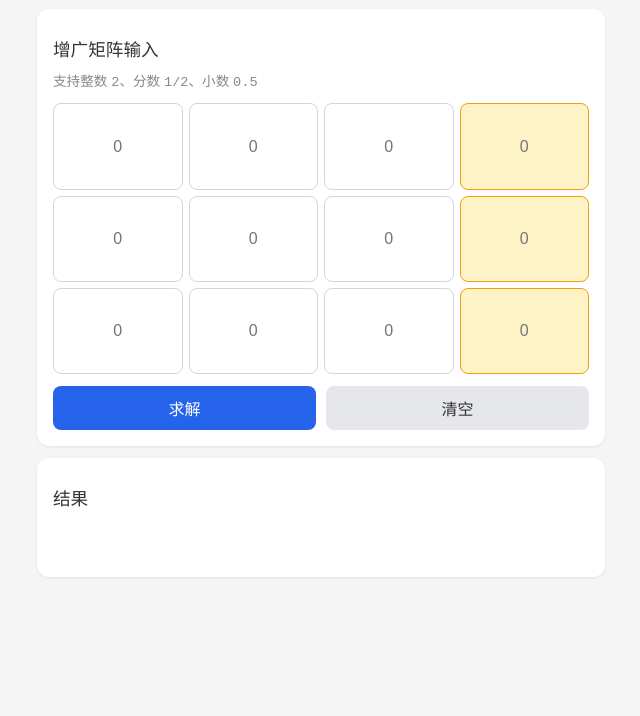
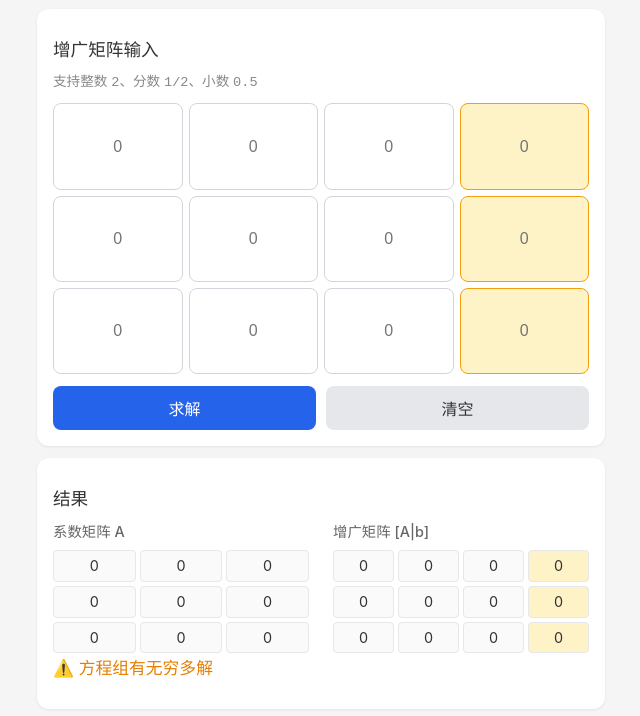
Before and after one commit to adfihasd/Counter, a plain HTML site: page index.html in a window 1280 px wide. Both pictures are taken after a click on the button "求解". Shown: the part 154-870 px from the top of the page, without its empty margins (319-959 px from the left). Before the commit the page ends 800 px from the top, so only its background shows below. Drawn offline with Linux system fonts and the light colour scheme.

Commit message:
feat: wire up UI interactions and result display

```diff
--- a/index.html
+++ b/index.html
@@ -418,6 +418,106 @@
       const n = parseInt(orderSelect.value);
       renderMatrixGrid(n);
     });
+
+    // ── UI 交互 ──
+    const solveBtn = document.getElementById('solve-btn');
+    const clearBtn = document.getElementById('clear-btn');
+
+    // 读取增广矩阵
+    function readAugmentedMatrix() {
+      const inputs = matrixContainer.querySelectorAll('input');
+      const n = parseInt(orderSelect.value);
+      const matrix = [];
+      for (let row = 0; row < n; row++) {
+        matrix[row] = [];
+        for (let col = 0; col < n + 1; col++) {
+          const input = matrixContainer.querySelector(`input[data-row="${row}"][data-col="${col}"]`);
+          matrix[row][col] = parseInput(input ? input.value : '0');
+        }
+      }
+      return matrix;
+    }
+
+    // 渲染系数矩阵和增广矩阵（只读）
+    function renderResultMatrices(augMatrix) {
+      const n = augMatrix.length;
+      const existingDisplay = document.querySelector('.result-matrices');
+      if (existingDisplay) existingDisplay.remove();
+
+      const container = document.createElement('div');
+      container.className = 'result-matrices result-matrix-row';
+
+      // 系数矩阵 A
+      const aDiv = document.createElement('div');
+      aDiv.className = 'result-matrix';
+      aDiv.innerHTML = '<h3>系数矩阵 A</h3>';
+      const aGrid = document.createElement('div');
+      aGrid.className = 'result-grid';
+      aGrid.style.gridTemplateColumns = `repeat(${n}, 1fr)`;
+      for (let r = 0; r < n; r++) {
+        for (let c = 0; c < n; c++) {
+          const cell = document.createElement('div');
+          cell.className = 'cell';
+          cell.textContent = augMatrix[r][c].toString();
+          aGrid.appendChild(cell);
+        }
+      }
+      aDiv.appendChild(aGrid);
+      container.appendChild(aDiv);
+
+      // 增广矩阵 [A|b]
+      const augDiv = document.createElement('div');
+      augDiv.className = 'result-matrix';
+      augDiv.innerHTML = '<h3>增广矩阵 [A|b]</h3>';
+      const augGrid = document.createElement('div');
+      augGrid.className = 'result-grid';
+      augGrid.style.gridTemplateColumns = `repeat(${n + 1}, 1fr)`;
+      for (let r = 0; r < n; r++) {
+        for (let c = 0; c < n + 1; c++) {
+          const cell = document.createElement('div');
+          cell.className = 'cell';
+          if (c === n) cell.style.background = '#fef3c7';
+          cell.textContent = augMatrix[r][c].toString();
+          augGrid.appendChild(cell);
+        }
+      }
+      augDiv.appendChild(augGrid);
+      container.appendChild(augDiv);
+
+      resultDisplay.parentNode.insertBefore(container, resultDisplay);
+    }
+
+    // 求解
+    solveBtn.addEventListener('click', () => {
+      const augMatrix = readAugmentedMatrix();
+      const result = gaussElimination(augMatrix);
+
+      renderResultMatrices(augMatrix);
+
+      if (result.type === 'unique') {
+        const parts = result.solution.map((x, i) => {
+          let formatted = x.toString();
+          return `x<sub>${i + 1}</sub> = ${formatted}`;
+        });
+        resultDisplay.innerHTML = parts.join('<br>');
+        resultDisplay.style.color = '#333';
+      } else if (result.type === 'no-solution') {
+        resultDisplay.innerHTML = '⚠️ 方程组无解';
+        resultDisplay.style.color = '#dc2626';
+      } else if (result.type === 'infinite-solutions') {
+        resultDisplay.innerHTML = '⚠️ 方程组有无穷多解';
+        resultDisplay.style.color = '#e67e00';
+      }
+    });
+
+    // 清空
+    clearBtn.addEventListener('click', () => {
+      const inputs = matrixContainer.querySelectorAll('input');
+      inputs.forEach(input => { input.value = ''; });
+      const existingDisplay = document.querySelector('.result-matrices');
+      if (existingDisplay) existingDisplay.remove();
+      resultDisplay.innerHTML = '';
+    });
   </script>
 </body>
 </html>
```
